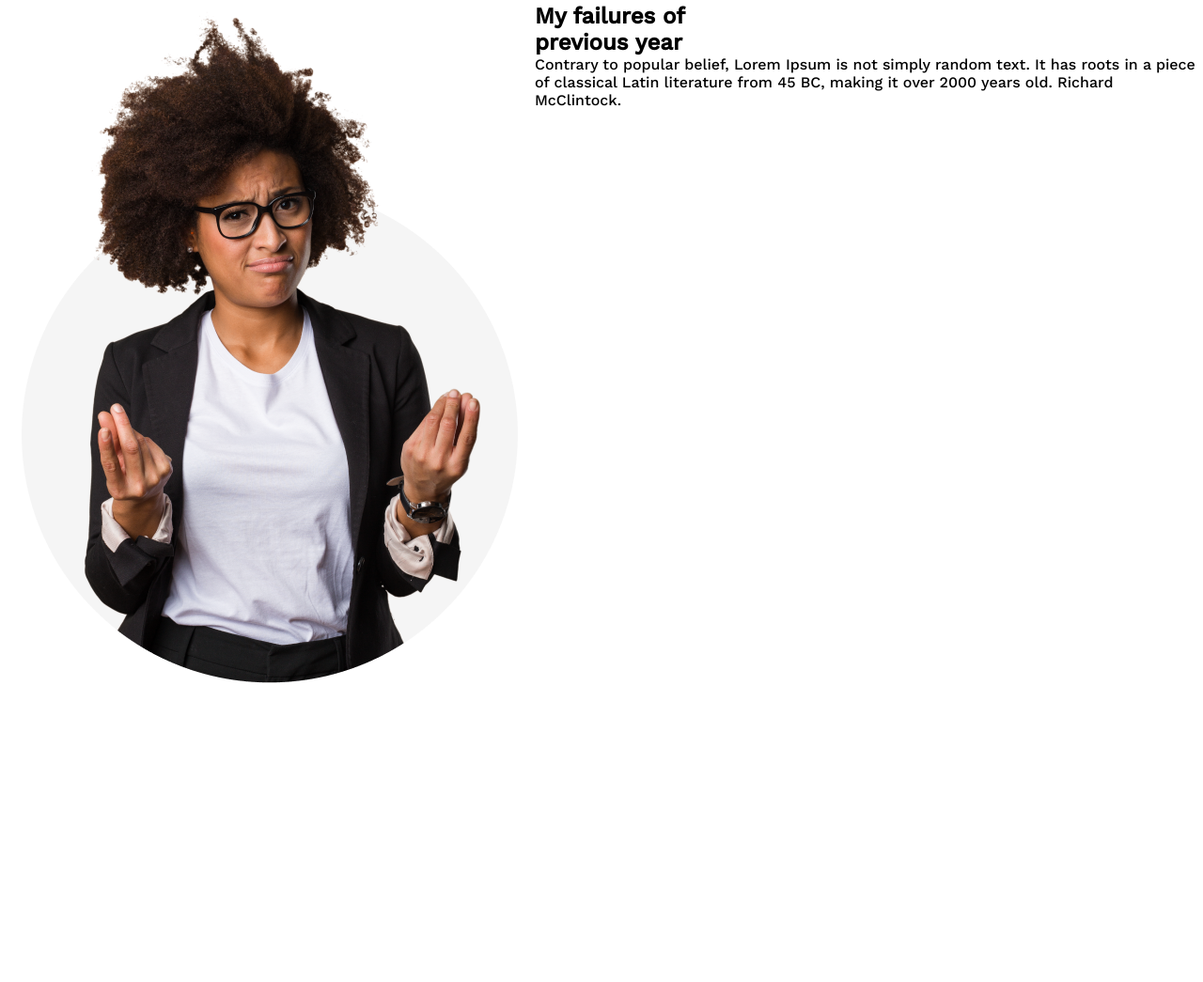
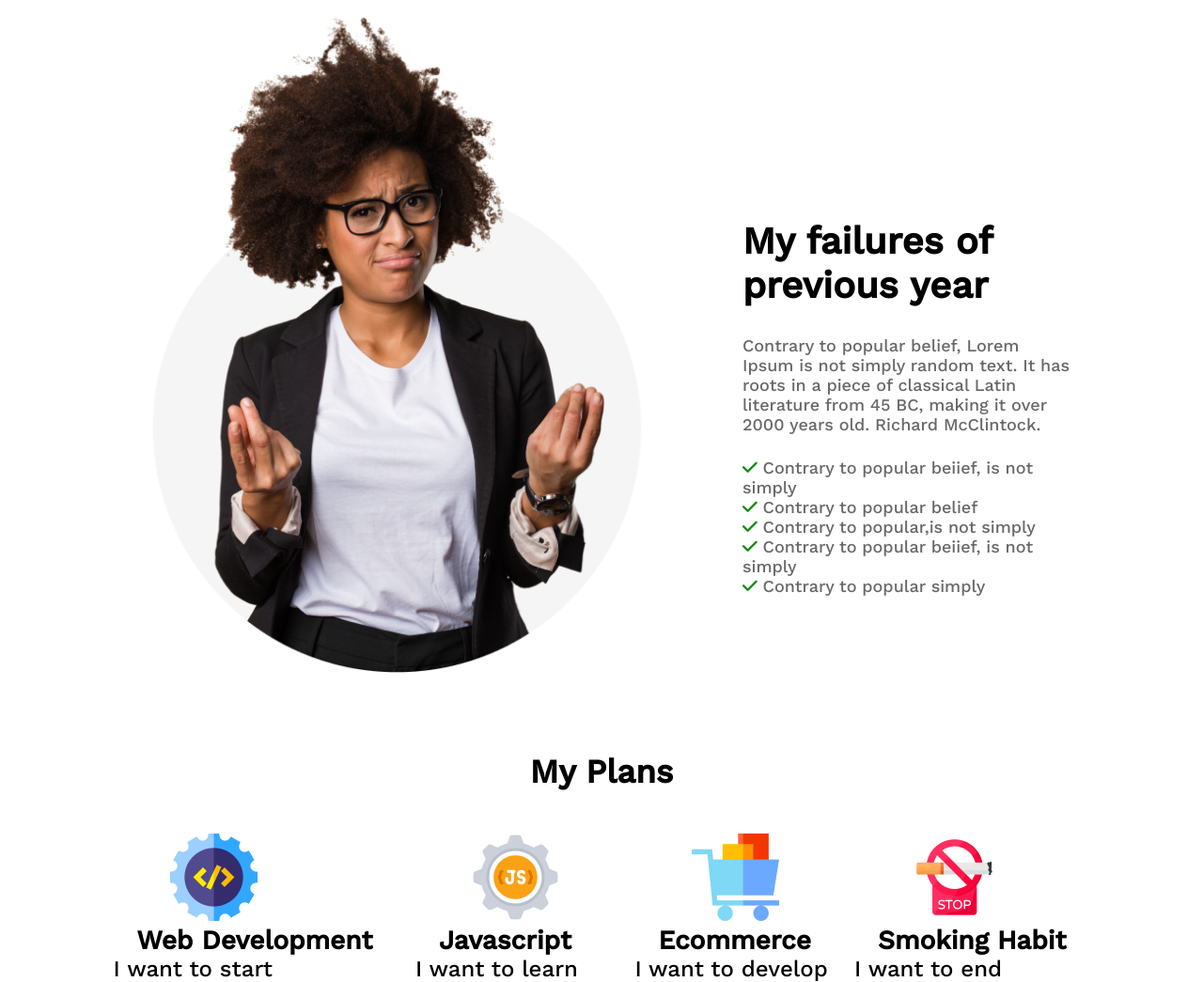
Before and after one commit to ArnabNayan/new-year-portfolio, a plain HTML site: page index.html in a window 1280 px wide. Shown: the part 1197-2242 px from the top of the page at 94% size. Before the commit the page ends 1928 px from the top, so only its background shows below. Drawn offline with nearby package versions, Linux system fonts and the light colour scheme.

Commit message:
2nd commit

```diff
--- a/index.html
+++ b/index.html
@@ -20,14 +20,45 @@
 </div>
 </header>
 <main>
-    <section class="my-experience">
+    <section class="about-me">
         <div>
         <img src="./images/person.png">
         </div>
-        <div>
-  <h2 class="my-experience-title">My failures of<br> previous year</h2>
-  <p class="my-experience-desc">Contrary to popular belief, Lorem Ipsum is not simply random text. It has roots in a piece of classical Latin literature from 45 BC, making it over 2000 years old. Richard McClintock.</p>
+        <div class="about-my-failure">
+  <h2 class="about-my-failure-title">My failures of<br> previous year</h2>
+  <p class="about-my-failure-desc">Contrary to popular belief, Lorem Ipsum is not  simply random text. It has roots in a piece of classical Latin literature from 45 BC, making it over 2000 years old. Richard McClintock.</p>
+  <ul class="failure-reason">
+    <li><i class="fa-solid fa-check"></i> Contrary to popular beiief, is not simply</li>
+    <li><i class="fa-solid fa-check"></i> Contrary to popular belief</li>
+    <li><i class="fa-solid fa-check"></i> Contrary to popular,is not simply </li>
+    <li><i class="fa-solid fa-check"></i> Contrary to popular beiief, is not simply</li>
+    <li><i class="fa-solid fa-check"></i> Contrary to popular simply</li>
+  </ul>
 </div>
+</section>
+<!-- my plan section -->
+<h2 class="plan-title">My Plans</h2>
+<section class="my-plan">
+    <div>
+        <img src="./images/icons/web.png">
+        <h3 class="my-plan-title">Web Development</h3>
+        <p class="my-plan-desc">I want to start</p>
+    </div>
+    <div>
+        <img src="./images/icons/js.png">
+        <h3 class="my-plan-title">Javascript</h3>
+        <p class="my-plan-desc">I want to learn</p>
+    </div>
+    <div>
+        <img src="./images/icons/ecom.png">
+        <h3 class="my-plan-title">Ecommerce</h3>
+        <p class="my-plan-desc">I want to develop</p>
+    </div>
+     <div>
+        <img src="./images/icons/smoke.png">
+        <h3 class="my-plan-title">Smoking Habit</h3>
+        <p class="my-plan-desc">I want to end</p>
+    </div>
 </section>
 </main>
 </body>
--- a/styles/new year.css
+++ b/styles/new year.css
@@ -39,7 +39,58 @@
     margin-left:280px;
     margin-top: 35px;
 }
-.my-experience{
+.about-me{
     display: flex;
-    justify-content:space-between;
+    justify-content:space-around;
+    padding:0 140px;
 }
+.about-me img{
+    width:560px;
+}
+.about-my-failure{
+    margin-top: 230px;
+    margin-left: 90px;
+}
+.about-my-failure-title{
+    font-size:40px;
+    font-weight: 700;
+}
+.about-my-failure-desc{
+    color:rgba(83, 82, 82, 0.87);
+    margin-top: 30px;
+    font-size: 18px;
+    font-weight:100;
+}
+.failure-reason{
+    color:rgba(83, 82, 82, 0.87);
+    margin-top: 25px;
+    font-size: 18px;
+}
+.failure-reason li{
+    list-style: none;
+}
+.fa-solid{
+    color:rgb(17, 139, 17);
+}
+.plan-title{
+    text-align: center;
+    font-size:35px;
+    margin-top:80px;
+    font-weight: 800;
+}
+.my-plan{
+    display:flex;
+    justify-content:space-evenly;
+    margin-top: 45px;
+    padding:0 100px;
+}
+.my-plan img{
+    padding:0 60px
+}
+.my-plan-title{
+    font-size:28px;
+    padding:0 25px;
+}
+.my-plan-desc{
+    font-size:24px;
+}
```
